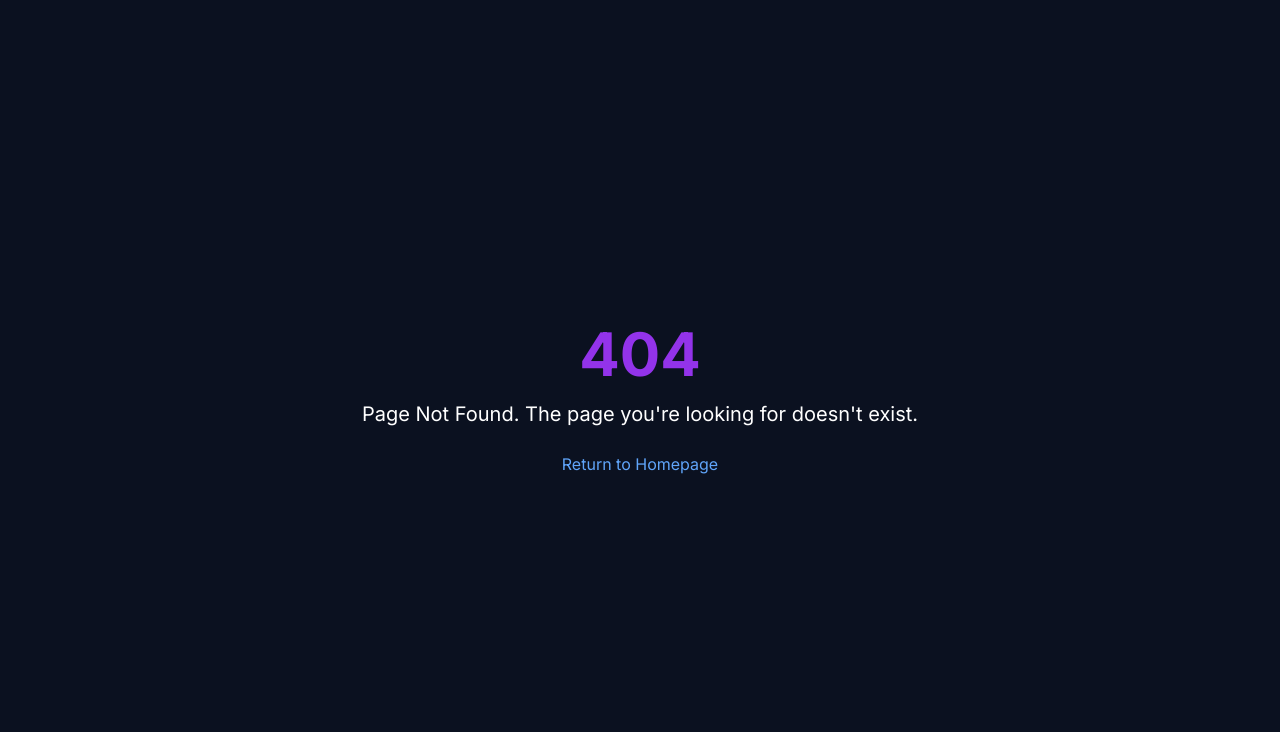
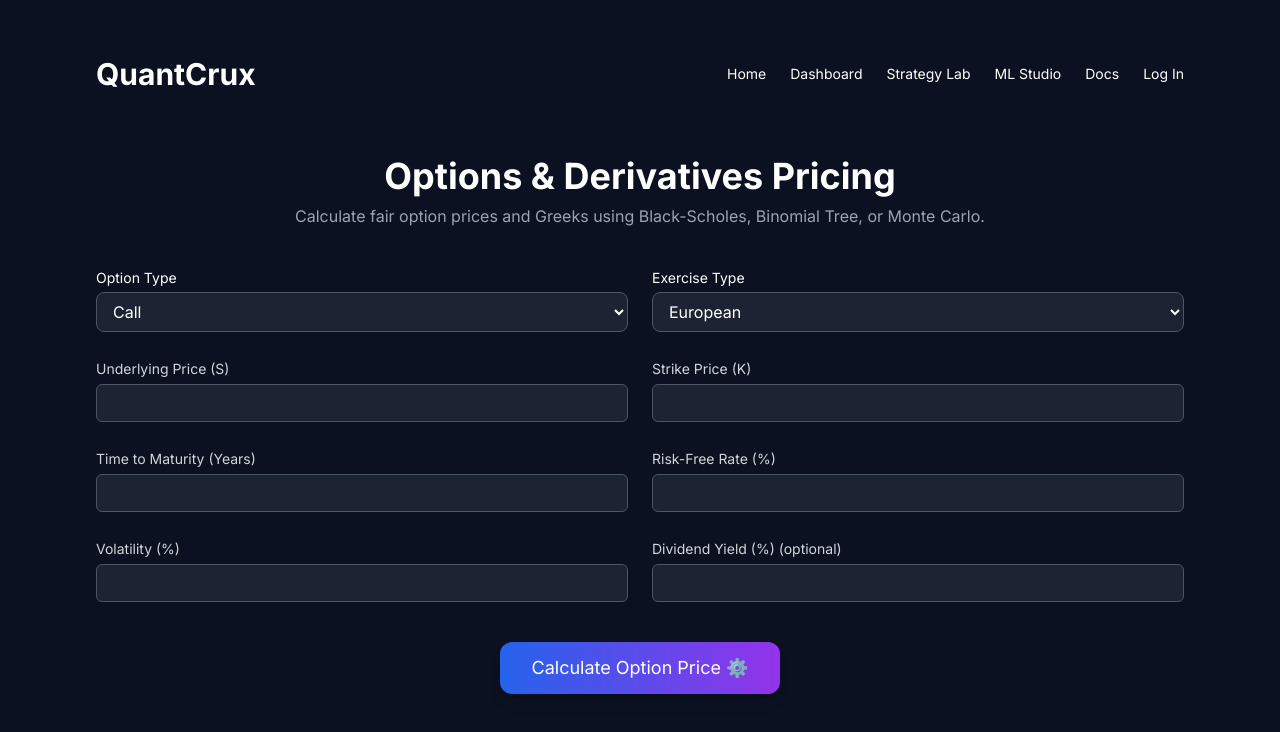
Before and after one commit to prathjain99/QuantCrux, a React (Vite) app in the folder frontend/: page /options-pricing in a window 1280 px wide. Before the commit this address had no page. Shown: the top 732 px of the page. Built offline with nearby package versions, Linux system fonts and the light colour scheme.

Commit message:
Options Pricing frontend

```diff
--- a/frontend/src/App.jsx
+++ b/frontend/src/App.jsx
@@ -36,6 +36,7 @@ import BacktestingResult from './pages/core/BacktestingResult';
 import AlphaSignalResults from './pages/core/AlphaSignalsResults';
 import PortfolioOptimizerResults from './pages/core/PortfolioResults';
 import RiskAnalyticsResults from './pages/core/RiskAnalyticsResults';
+import OptionsPricingResults from './pages/core/OptionsPricingResults';
 
 // 📊 Analytics Pages
 import Market from './pages/analytics/Market';
@@ -80,6 +81,7 @@ function App() {
         <Route path="/alpha-signals-results" element={<AlphaSignalResults />} />
         <Route path="/portfolio-results" element={<PortfolioOptimizerResults />} />
         <Route path="/risk-analytics-results" element={<RiskAnalyticsResults />} />
+        <Route path="/options-pricing-results" element={<OptionsPricingResults />} />
 
         {/* 📊 Analytics */}
         <Route path="/market" element={<Market />} />
--- a/frontend/src/main.jsx
+++ b/frontend/src/main.jsx
@@ -24,6 +24,8 @@ import PortfolioOptimizer from './pages/core/Portfolio';
 import PortfolioOptimizerResults from './pages/core/PortfolioResults';
 import RiskAnalytics from './pages/core/RiskAnalytics';
 import RiskAnalyticsResults from './pages/core/RiskAnalyticsResults';
+import OptionsPricing from './pages/core/OptionsPricing';
+import OptionsPricingResults from './pages/core/OptionsPricingResults';
 
 
 
@@ -50,6 +52,8 @@ ReactDOM.createRoot(document.getElementById('root')).render(
         <Route path="/portfolio-results" element={<PortfolioOptimizerResults />} />
         <Route path="/risk-analytics" element={<RiskAnalytics />} />
         <Route path="/risk-analytics-results" element={<RiskAnalyticsResults />} />
+        <Route path="/options-pricing" element={<OptionsPricing />} />
+        <Route path="/options-pricing-results" element={<OptionsPricingResults />} />
 
         <Route path="/500" element={<ServerError />} />
         <Route path="/unauthorized" element={<Unauthorized />} />
--- a/frontend/src/pages/core/OptionsPricing.jsx
+++ b/frontend/src/pages/core/OptionsPricing.jsx
@@ -0,0 +1,146 @@
+import React, { useState } from "react";
+import { motion } from "framer-motion";
+import Input from "@/components/input";
+import { Button } from "@/components/button";
+import Header from "@/components/header";
+import { useNavigate } from "react-router-dom";
+
+export default function OptionsPricing() {
+  const navigate = useNavigate();
+
+  const [form, setForm] = useState({
+    optionType: "call",
+    exerciseType: "European",
+    underlyingPrice: "",
+    strikePrice: "",
+    timeToMaturity: "",
+    riskFreeRate: "",
+    volatility: "",
+    dividendYield: "",
+  });
+
+  const handleChange = (e) => {
+    const { name, value } = e.target;
+    setForm((prev) => ({ ...prev, [name]: value }));
+  };
+
+  const handleSubmit = () => {
+    // For now, use dummy output. Real model will be plugged in later.
+    const dummyResult = {
+      price: 12.45,
+      greeks: {
+        delta: 0.55,
+        gamma: 0.04,
+        theta: -0.02,
+        vega: 0.10,
+        rho: 0.03,
+      },
+    };
+    navigate("/options-pricing-results", { state: { formData: form, results: dummyResult } });
+  };
+
+  return (
+    <div className="min-h-screen bg-[#0B1120] text-white px-6 md:px-24 py-14">
+      <Header showHome />
+
+      <motion.div
+        initial={{ opacity: 0, y: 30 }}
+        animate={{ opacity: 1, y: 0 }}
+        transition={{ duration: 0.6 }}
+        className="mb-10 text-center"
+      >
+        <h1 className="text-4xl font-bold mb-2">Options & Derivatives Pricing</h1>
+        <p className="text-gray-400">
+          Calculate fair option prices and Greeks using Black-Scholes, Binomial Tree, or Monte Carlo.
+        </p>
+      </motion.div>
+
+      <div className="grid grid-cols-1 md:grid-cols-2 gap-6">
+        <div>
+          <label className="block mb-1 text-sm">Option Type</label>
+          <select
+            name="optionType"
+            value={form.optionType}
+            onChange={handleChange}
+            className="bg-[#1C2433] border border-gray-600 rounded-lg px-3 py-2 w-full"
+          >
+            <option value="call">Call</option>
+            <option value="put">Put</option>
+          </select>
+        </div>
+
+        <div>
+          <label className="block mb-1 text-sm">Exercise Type</label>
+          <select
+            name="exerciseType"
+            value={form.exerciseType}
+            onChange={handleChange}
+            className="bg-[#1C2433] border border-gray-600 rounded-lg px-3 py-2 w-full"
+          >
+            <option value="European">European</option>
+            <option value="American">American</option>
+            <option value="Asian">Asian</option>
+            <option value="Barrier">Barrier</option>
+          </select>
+        </div>
+
+        <Input
+          label="Underlying Price (S)"
+          type="number"
+          name="underlyingPrice"
+          value={form.underlyingPrice}
+          onChange={handleChange}
+        />
+
+        <Input
+          label="Strike Price (K)"
+          type="number"
+          name="strikePrice"
+          value={form.strikePrice}
+          onChange={handleChange}
+        />
+
+        <Input
+          label="Time to Maturity (Years)"
+          type="number"
+          name="timeToMaturity"
+          value={form.timeToMaturity}
+          onChange={handleChange}
+        />
+
+        <Input
+          label="Risk-Free Rate (%)"
+          type="number"
+          name="riskFreeRate"
+          value={form.riskFreeRate}
+          onChange={handleChange}
+        />
+
+        <Input
+          label="Volatility (%)"
+          type="number"
+          name="volatility"
+          value={form.volatility}
+          onChange={handleChange}
+        />
+
+        <Input
+          label="Dividend Yield (%) (optional)"
+          type="number"
+          name="dividendYield"
+          value={form.dividendYield}
+          onChange={handleChange}
+        />
+      </div>
+
+      <div className="text-center mt-10">
+        <Button
+          className="bg-gradient-to-r from-blue-600 to-purple-600 text-white px-8 py-3 text-lg rounded-xl hover:scale-105 transition-transform shadow-lg"
+          onClick={handleSubmit}
+        >
+          Calculate Option Price ⚙️
+        </Button>
+      </div>
+    </div>
+  );
+}
--- /dev/null
+++ b/frontend/src/pages/core/OptionsPricingResults.jsx
@@ -0,0 +1,117 @@
+import React from "react";
+import { useLocation, useNavigate } from "react-router-dom";
+import { motion } from "framer-motion";
+import { Card, CardContent } from "@/components/card";
+import { Button } from "@/components/button";
+import Header from "@/components/header";
+
+export default function OptionsPricingResults() {
+  const { state } = useLocation();
+  const navigate = useNavigate();
+
+  // Dummy data for testing
+  const dummyResults = {
+    optionPrice: 12.45,
+    method: "Black-Scholes",
+    greeks: {
+      delta: 0.62,
+      gamma: 0.042,
+      theta: -0.017,
+      vega: 0.13,
+      rho: 0.18,
+    },
+    payoffData: [], // for chart later
+  };
+
+  const formData = state?.formData || {
+    optionType: "Call",
+    exerciseType: "European",
+    underlyingPrice: 100,
+    strikePrice: 95,
+    timeToMaturity: 0.5,
+    riskFreeRate: 5,
+    volatility: 20,
+    dividendYield: 0,
+  };
+
+  return (
+    <div className="min-h-screen bg-[#0B1120] text-white px-6 md:px-24 py-14">
+      <Header showHome />
+
+      <motion.div
+        initial={{ opacity: 0, y: 30 }}
+        animate={{ opacity: 1, y: 0 }}
+        transition={{ duration: 0.6 }}
+        className="mb-10 text-center"
+      >
+        <h1 className="text-4xl font-bold mb-2">Option Pricing Results</h1>
+        <p className="text-gray-400">
+          Here is the calculated option price and sensitivities.
+        </p>
+      </motion.div>
+
+      {/* Summary Section */}
+      <Card className="bg-[#1C2433] rounded-2xl mb-8">
+        <CardContent className="p-6">
+          <h2 className="text-xl font-semibold mb-4">Input Summary</h2>
+          <div className="grid grid-cols-1 md:grid-cols-2 gap-y-2 gap-x-6 text-gray-300 text-sm">
+            <div>📈 Option Type: {formData.optionType}</div>
+            <div>🔁 Exercise Type: {formData.exerciseType}</div>
+            <div>💹 Underlying Price: ₹{formData.underlyingPrice}</div>
+            <div>🎯 Strike Price: ₹{formData.strikePrice}</div>
+            <div>⏳ Time to Maturity: {formData.timeToMaturity} years</div>
+            <div>🏦 Risk-Free Rate: {formData.riskFreeRate}%</div>
+            <div>📉 Volatility: {formData.volatility}%</div>
+            <div>💰 Dividend Yield: {formData.dividendYield}%</div>
+            </div>
+        </CardContent>
+      </Card>
+
+      {/* Option Price */}
+      <Card className="bg-[#1C2433] rounded-2xl mb-8">
+        <CardContent className="p-6 text-center">
+          <h2 className="text-xl font-semibold mb-2">Option Price</h2>
+          <p className="text-3xl text-green-400 font-bold">₹{dummyResults.optionPrice}</p>
+          <p className="text-sm text-gray-400 mt-1">Calculated using {dummyResults.method}</p>
+        </CardContent>
+      </Card>
+
+      {/* Greeks */}
+      <Card className="bg-[#1C2433] rounded-2xl mb-8">
+        <CardContent className="p-6">
+          <h2 className="text-xl font-semibold mb-4">Option Greeks</h2>
+          <div className="grid grid-cols-2 md:grid-cols-5 gap-4 text-sm">
+            {Object.entries(dummyResults.greeks).map(([greek, value], idx) => (
+              <div
+                key={idx}
+                className="bg-[#2A3548] p-4 rounded-lg text-center"
+              >
+                <div className="font-medium capitalize">{greek}</div>
+                <div className="text-blue-400 text-lg font-semibold">{value}</div>
+              </div>
+            ))}
+          </div>
+        </CardContent>
+      </Card>
+
+      {/* CTA Buttons */}
+        <div className="text-center mt-12 space-x-4">
+        <Button
+          onClick={() => window.print()}
+          className="bg-blue-700 text-white px-6 py-1 rounded-lg"
+        >
+          Download Report 📄
+        </Button>
+      </div>
+      <div className="text-center mt-12 space-x-4">
+        <Button
+          onClick={() => navigate("/options-pricing")}
+          className="bg-gradient-to-r from-blue-600 to-purple-600 text-white px-8 py-3 text-lg rounded-xl hover:scale-105 transition-transform"
+        >
+          Recalculate 🔁
+        </Button>
+        </div>
+
+    </div>
+  );
+}
```
